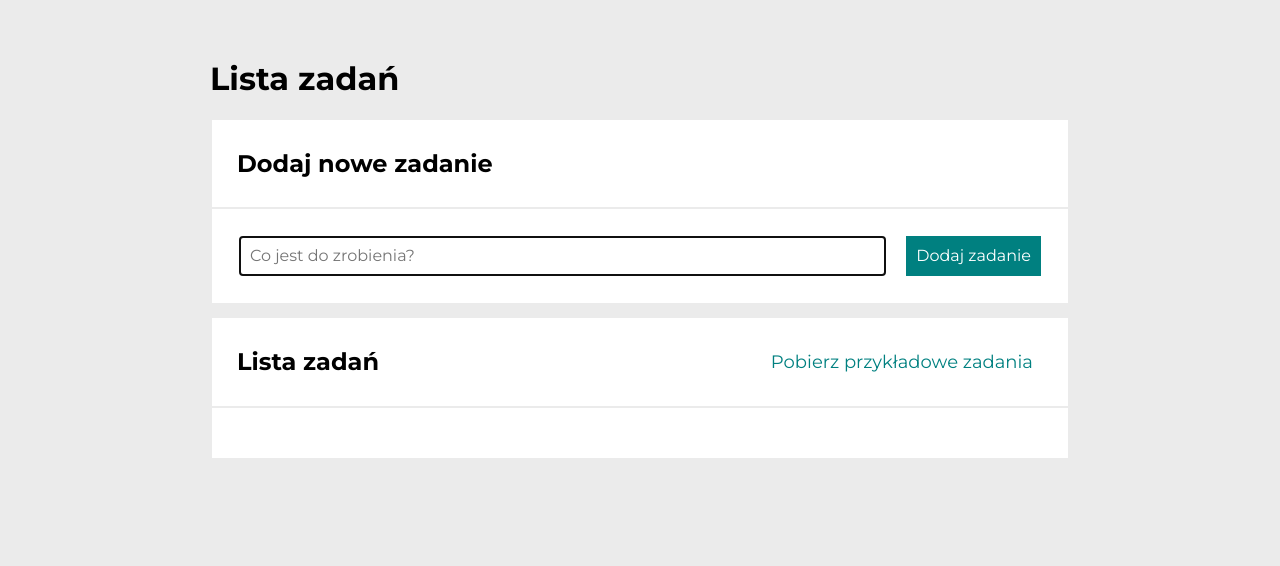
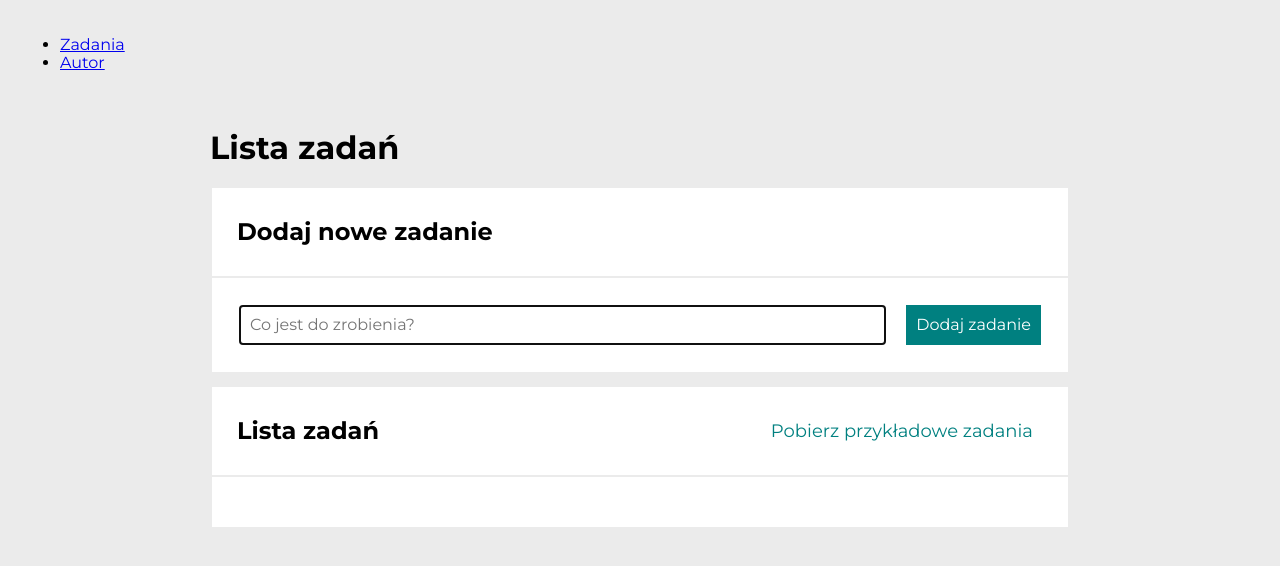
Before and after one commit to MaciejKurpiecki/toDo-List.react, a React (Create React App) app: page /#/zadania in a window 1280 px wide. Before the commit this address led to /#/zadania. Shown: the top 566 px of the page. Built offline with nearby package versions, Linux system fonts and the light colour scheme.

Commit message:
added HashRouter

```diff
--- a/src/App.js
+++ b/src/App.js
@@ -1,8 +1,11 @@
-import { BrowserRouter, Link, Switch, Route } from "react-router-dom";
+import { HashRouter, Link, Switch, Route, Redirect } from "react-router-dom";
 import TasksApp from "./features/tasks/TasksApp";
+import Author from "./features/autor/Author";
+
+
 
 export default () => (
-  <BrowserRouter>
+  <HashRouter>
     <nav>
       <ul>
         <li>
@@ -10,12 +13,23 @@ export default () => (
             Zadania
           </Link>
         </li>
+        <li>
+          <Link to="/autor">
+            Autor
+          </Link>
+        </li>
       </ul>
       <Switch>
         <Route path="/zadania">
           <TasksApp />
         </Route>
+        <Route path="/autor">
+          <Author />
+        </Route>
+        <Route path="/">
+          <Redirect to="/zadania" />
+        </Route>
       </Switch>
     </nav>
-  </BrowserRouter>
+  </HashRouter>
 );
--- a/src/GlobalStyle.js
+++ b/src/GlobalStyle.js
@@ -14,7 +14,6 @@ html {
 body {
   font-family: 'Montserrat', sans-serif;
   margin: 0 auto;
-  max-width: 1000px;
   background-color: ${({ theme }) => theme.colors.body};
   word-break: break-word;
   padding: 20px;
--- /dev/null
+++ b/src/features/autor/Author.js
@@ -0,0 +1,14 @@
+import Container from "../../common/Container";
+import Section from "../../common/Section";
+
+export default () => (
+    <Container>
+        <header>
+            <h1>O autorze</h1>
+        </header>
+        <Section title="Maciej Kurpiecki"
+            body={
+                <>test</>
+            } />
+    </Container>
+);
--- a/src/index.js
+++ b/src/index.js
@@ -1,7 +1,7 @@
 import React from 'react';
 import ReactDOM from 'react-dom/client';
 import { GlobalStyle } from './GlobalStyle';
-import App from './features/tasks/TasksApp';
+import App from './App';
 import reportWebVitals from './reportWebVitals';
 import { ThemeProvider } from 'styled-components';
 import { Provider } from 'react-redux';
```
